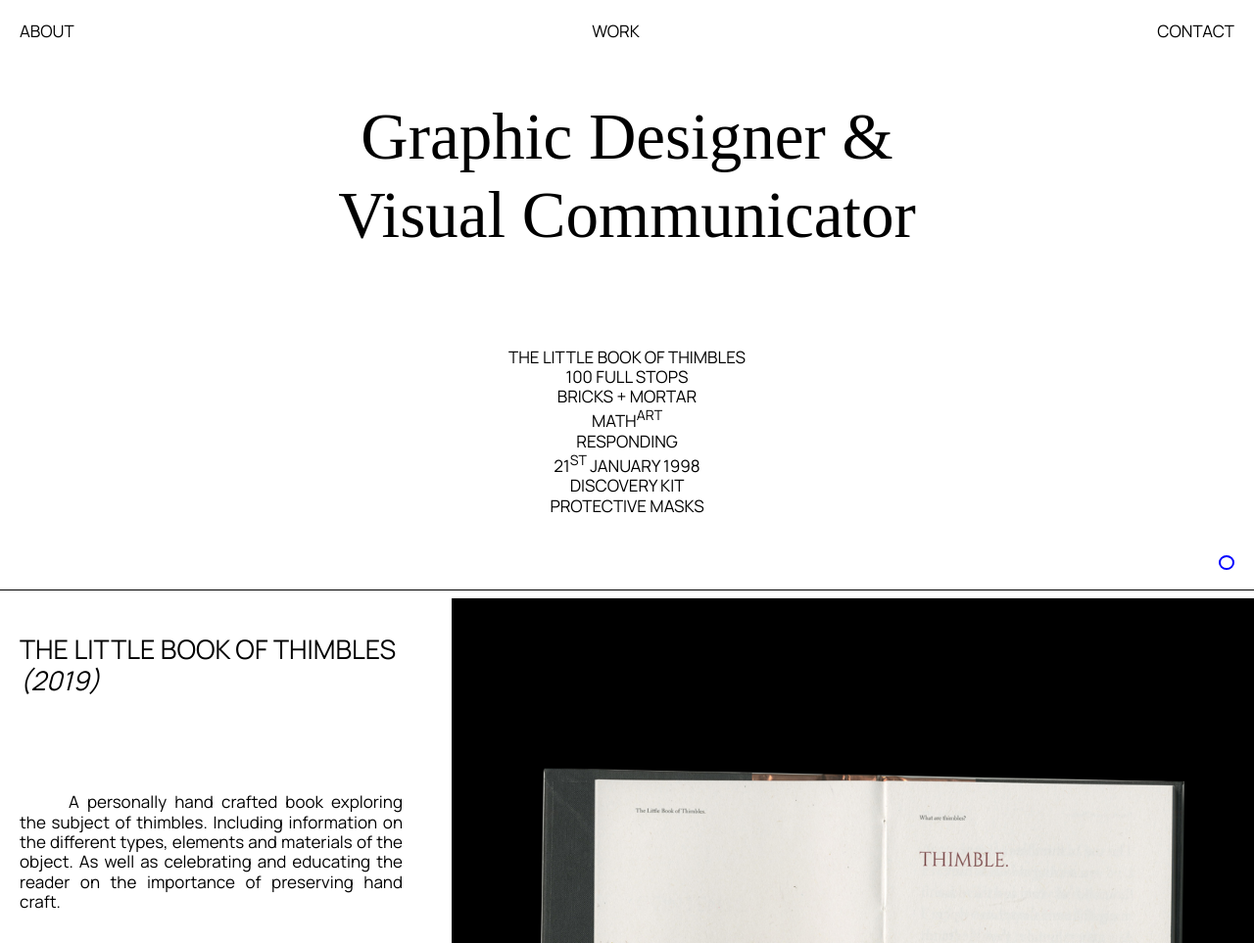
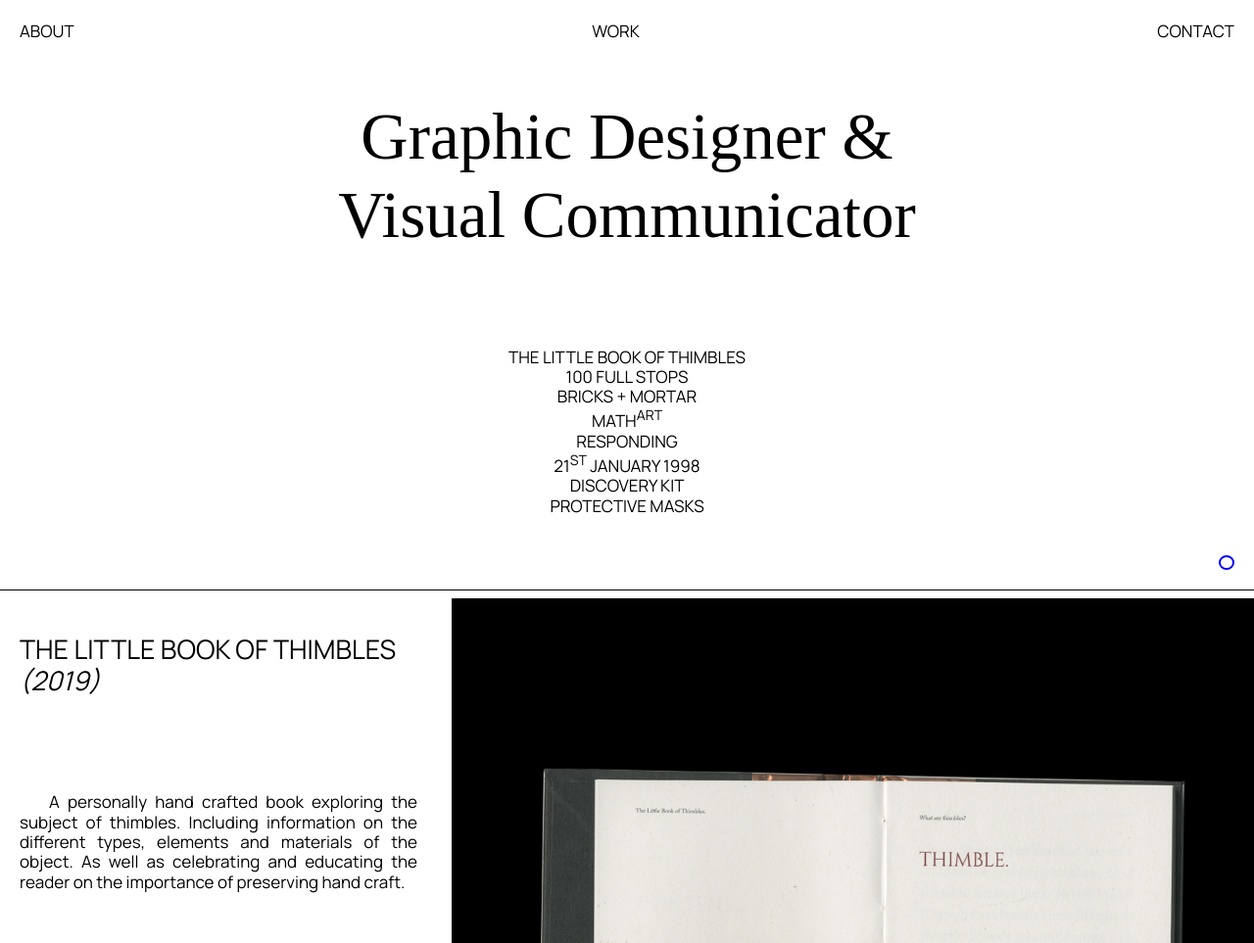
Before and after one commit to ellamegan/ellapersonal, a plain HTML site: page index.html in a window 1280 px wide. Shown: the top 963 px of the page at 98% size. Drawn offline with Linux system fonts and the light colour scheme; a web font is replaced by a local one.

Commit message:
css change

```diff
--- a/stylesheet.css
+++ b/stylesheet.css
@@ -25,7 +25,7 @@ h3 {
   font-family: bely, serif;
 	font-weight: 400;
 	font-style: normal;
-	font-size: 27px;
+	font-size: 30px;
   	font-weight: 100;
 	line-height: 1.2;
 	text-align: center;
@@ -43,11 +43,11 @@ h5 {
 	font-family: "Manrope", sans-serif;
 	font-size: 17px;
 	font-weight: 100;
-	padding-right: 50px ;
+	padding-right: 35px ;
 	padding-top: 10px ;
 	text-align: justify;
 	line-height: 1.2 ;
-	text-indent: 50px;
+	text-indent: 30px;
 }
 h6 {
 	font-family: "Manrope", sans-serif;
@@ -183,5 +183,4 @@ a:hover {
 		flex-direction: column;
 		align-items: center;
 		overflow: auto;
-
 	}
```
